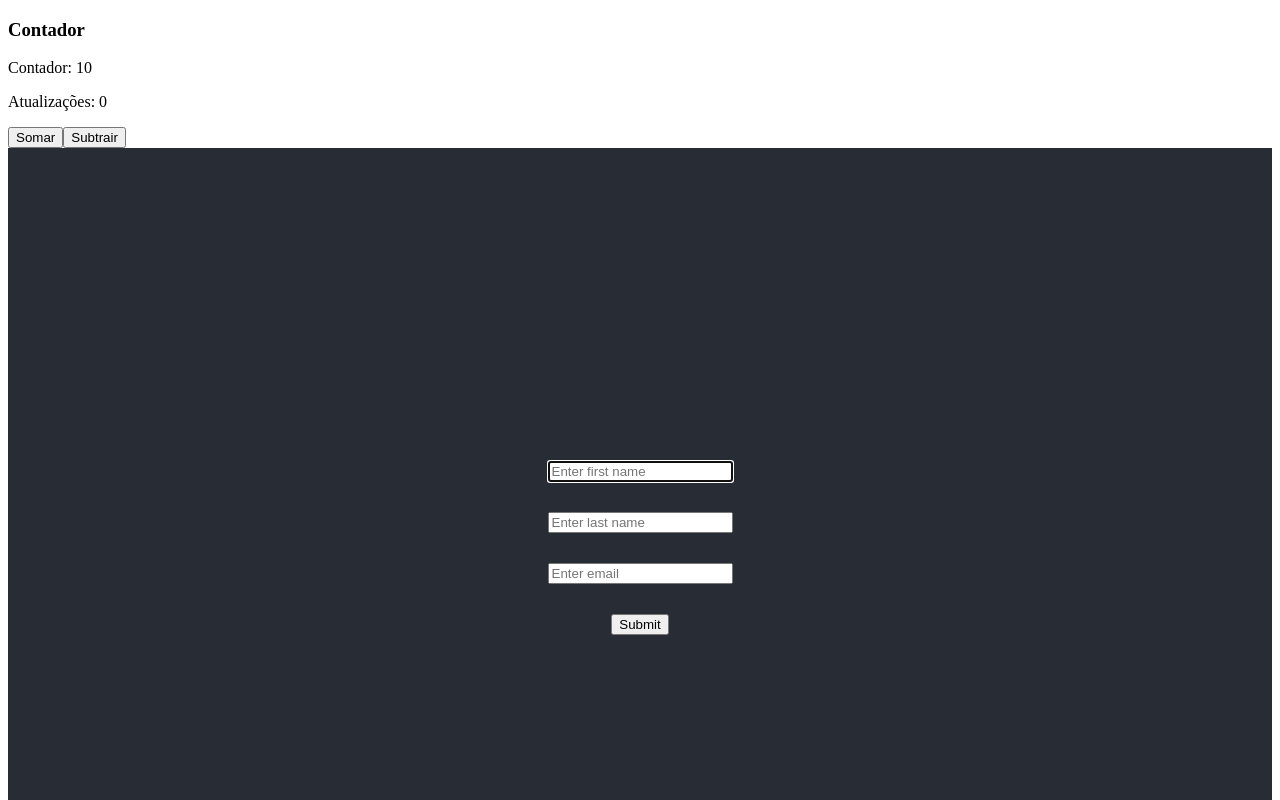
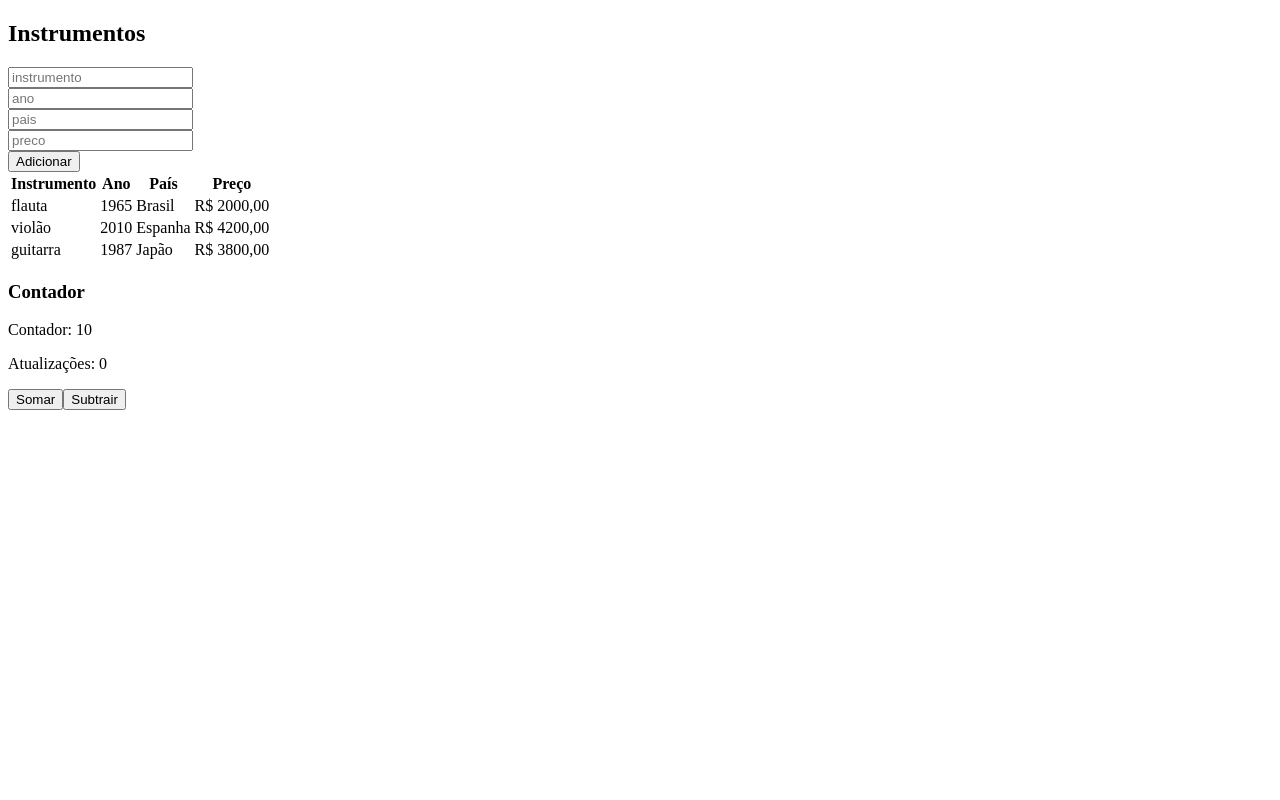
Before and after one commit to mrChernicharo/estudos-react, a React (Create React App) app: page / in a window 1280 px wide. Shown: the top 800 px of the page. Built offline with nearby package versions, Linux system fonts and the light colour scheme.

Commit message:
form useRef useState => listagem instrumentos

```diff
--- /dev/null
+++ b/src/components/Instrumentos.js
@@ -0,0 +1,113 @@
+import React from 'react';
+import { useState } from 'react';
+import { useRef } from 'react';
+
+function Instrumentos(){
+  const instrumentRef = useRef(null);
+  const yearRef = useRef(null);
+  const countryRef = useRef(null);
+  const priceRef = useRef(null);
+  const buttonRef = useRef(null);
+
+  const [instrumento, setInstrumento] = useState('');
+  const [ano, setAno] = useState('');
+  const [pais, setPais] = useState('');
+  const [preco, setPreco] = useState('');
+  const [instrumentos, setInstrumentos] = useState([
+    {id: 2,instrumento: 'violão', ano: 2010, pais: 'Espanha', preco: '4200'},
+    {id: 3,instrumento: 'guitarra', ano: 1987, pais: 'Japão', preco: '3800'}
+  ]);
+
+  function handleInstrumentInputChange(e) {
+    setInstrumento(e.target.value);
+    e.key === 'Enter' && yearRef.current.focus();
+  }
+  function handleYearInputChange(e) {
+    setAno(e.target.value);
+  }
+  function handleCountryInputChange(e) {
+    setPais(e.target.value);
+  }
+  function handlePriceInputChange(e) {
+    setPreco(e.target.value);
+  }
+
+  function focusYearInput(e) {
+    e.key === 'Enter' && yearRef.current.focus()
+  }
+  function focusCountryInput(e) {
+    e.key === 'Enter' && countryRef.current.focus()
+  }
+  function focusPriceInput(e) {
+    e.key === 'Enter' && priceRef.current.focus()
+  }
+  function focusSubmitButton(e) {
+    e.key === 'Enter' && buttonRef.current.focus()
+  }
+
+  function handleAddInstrument(e){
+    e.preventDefault();
+
+
+    setInstrumentos(instrumentos => [...instrumentos,
+      {id: Math.random(),instrumento: instrumento, ano: ano, pais: pais, preco: preco}
+    ]);
+
+    setInstrumento('');
+    setAno('');
+    setPais('');
+    setPreco('');
+
+    instrumentRef.current.focus()
+  }
+
+  return(
+    <>
+      <h2>Instrumentos</h2>
+
+      <form>
+        <input ref={instrumentRef} name="instrumento" value={instrumento} onChange={handleInstrumentInputChange} onKeyDown={focusYearInput} placeholder="instrumento"></input>
+        <br />
+        <input ref={yearRef} name="ano" value={ano} onChange={handleYearInputChange} onKeyDown={focusCountryInput} placeholder="ano"></input>
+        <br />
+        <input ref={countryRef} name="pais" value={pais} onChange={handleCountryInputChange} onKeyDown={focusPriceInput} placeholder="pais"></input>
+        <br />
+        <input ref={priceRef} name="preco" value={preco} onChange={handlePriceInputChange} onKeyDown={focusSubmitButton} placeholder="preco"></input>
+        <br />
+        <button ref={buttonRef} type="button" onClick={handleAddInstrument}>Adicionar</button>
+      </form>
+
+
+      <table>
+        <thead>
+          <tr>
+            <th>Instrumento</th>
+            <th>Ano</th>
+            <th>País</th>
+            <th>Preço</th>
+          </tr>
+        </thead>
+        <tbody>
+          <tr>
+            <td>flauta</td>
+            <td>1965</td>
+            <td>Brasil</td>
+            <td>R$ 2000,00</td>
+          </tr>
+          {instrumentos.map(item => (
+            <tr key={item.id}>
+              <td>{item.instrumento}</td>
+              <td>{item.ano}</td>
+              <td>{item.pais}</td>
+              <td>{`R$ ${item.preco},00`}</td>
+            </tr>
+          ))}
+        </tbody>
+      </table>
+    </>
+
+  );
+
+}
+
+export default Instrumentos;
--- /dev/null
+++ b/src/components/Listagem.js
@@ -0,0 +1,54 @@
+import React from 'react';
+import { useState } from 'react';
+import { useEffect } from 'react';
+import { useRef } from 'react';
+
+function Listagem() {
+  const [name, setName] = useState('');
+  const [names, setNames] = useState(['lapa', 'estácio']);
+
+  const inputRef = useRef(null);
+  const buttonRef = useRef(null)
+
+  function handleInputChange(e) {
+    setName(e.target.value);
+    console.log(e.target.value);
+  }
+
+  function handleAddName() {
+    if(!name){
+      return;
+    }
+    setNames(currentNames => [...currentNames, name]);
+    setName('');
+    inputRef.current.focus();
+  }
+
+  function handleInputEnter(e){
+    (e.key === 'Enter') && handleAddName();
+  }
+
+
+  useEffect(() => {
+    inputRef.current.focus();
+
+    console.log(names)
+    names.map((name, index) => (console.log({index: index, name: name})))
+  }, [names]);
+
+  return (
+    <div>
+      <input ref={inputRef} onKeyDown={handleInputEnter} type="text" value={name} onChange={handleInputChange}></input>
+      <button ref={buttonRef} type="submit" onClick={() => handleAddName()}>Adicionar</button>
+
+      <ul>
+        {names.map((name, index) => (<li key={index}>{name}</li>))}
+
+
+      </ul>
+
+    </div>
+  );
+}
+
+export default Listagem;
--- a/src/index.js
+++ b/src/index.js
@@ -2,12 +2,17 @@ import React from 'react';
 import ReactDOM from 'react-dom';
 import Contador from './components/Contador'
 import App from './App';
+import Listagem from './components/Listagem';
+import Instrumentos from './components/Instrumentos';
 
 
 ReactDOM.render(
   <React.StrictMode>
+    <Instrumentos />
     <Contador />
-    <App />
+    {/* <Contador />
+    <App /> */}
+    {/* <Listagem /> */}
   </React.StrictMode>,
   document.getElementById('root')
 );
```
